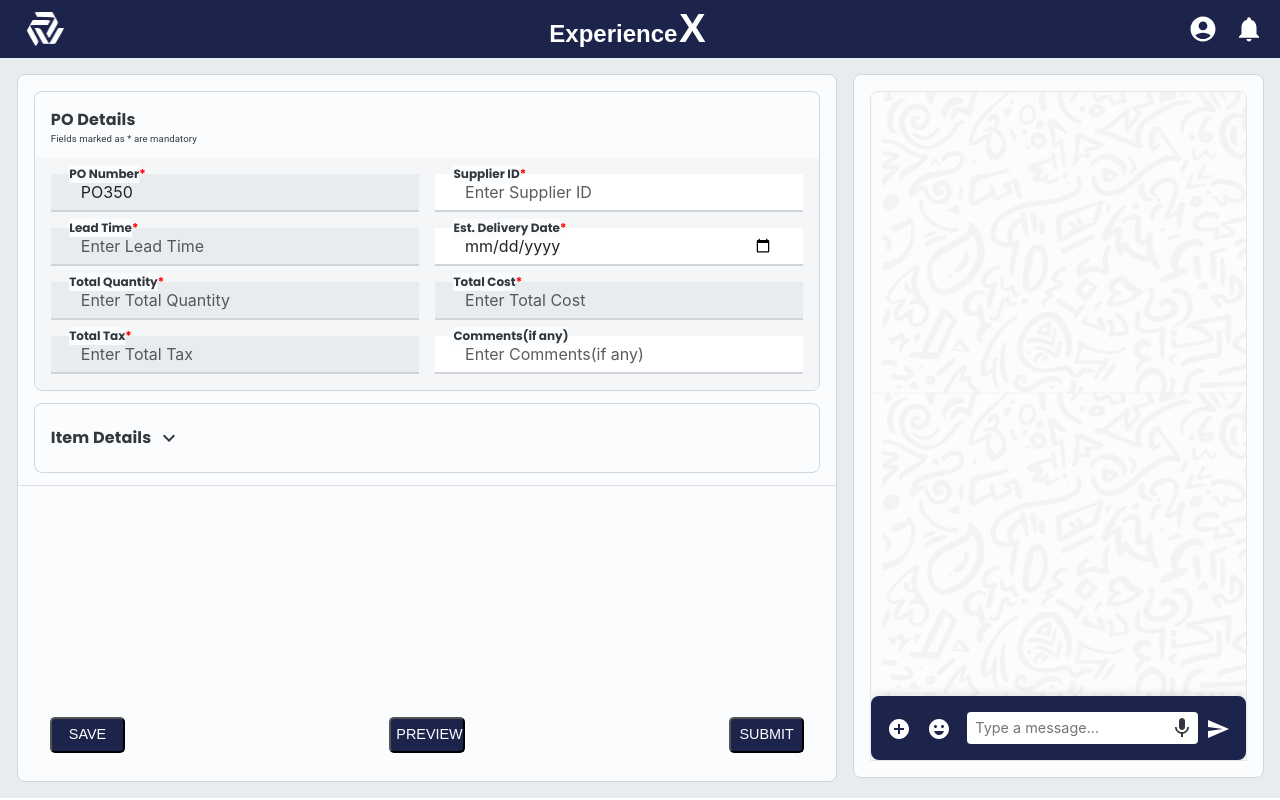
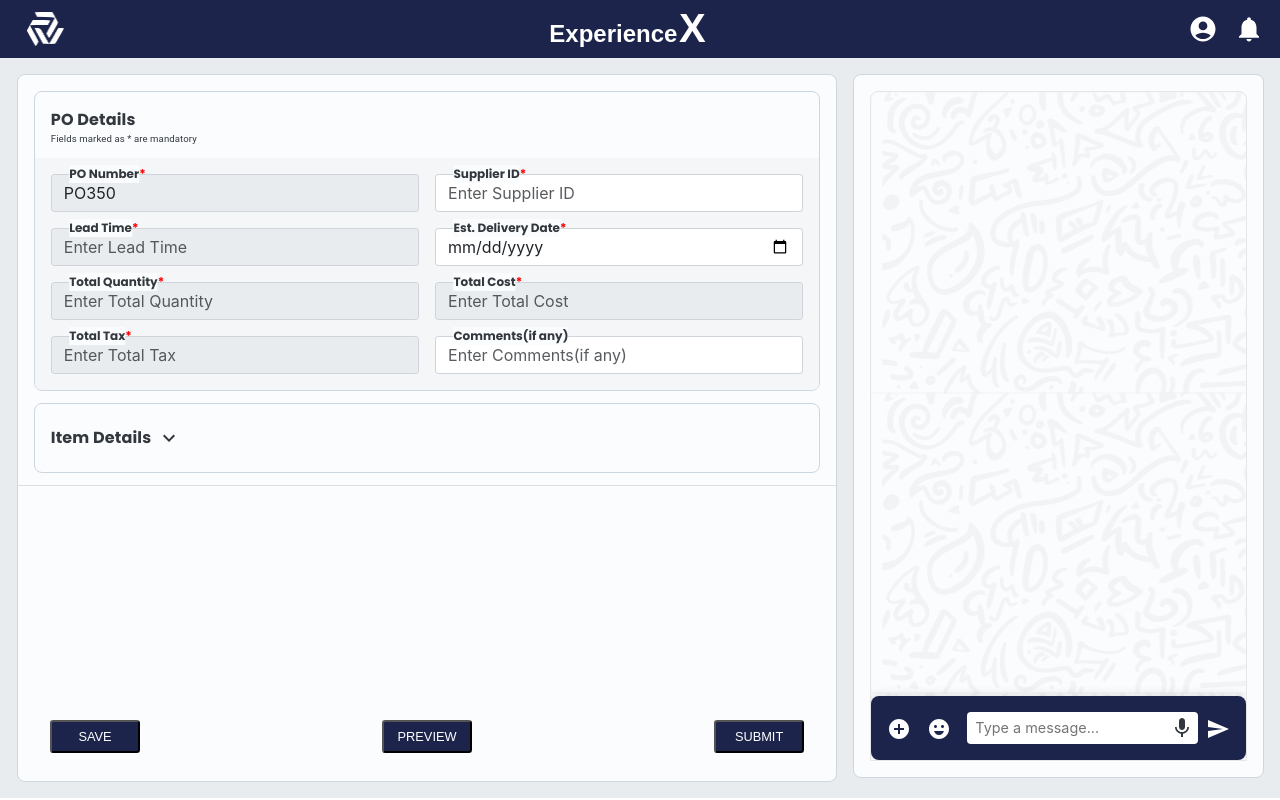
Before and after one commit to bonyvin/ChatbotFrontend, a React (Create React App) app: page /poChatbot in a window 1280 px wide. Built offline with nearby package versions, Linux system fonts and the light colour scheme; what @react-pdf/renderer would draw is missing.

Commit message:
Fixed Input Styling

```diff
--- a/src/styles/DynamicCutoutInput.css
+++ b/src/styles/DynamicCutoutInput.css
@@ -30,8 +30,8 @@
 
 .form-control {
   border: none;
-  border-radius: 0;
-  border-bottom: 2px solid #ced4da;
+  border-radius: 0.2rem;
+  border: 0.08rem solid #ced4da;
   /* box-shadow: 0 2px 5px rgba(0, 0, 0, 0.1);  */
   /* Adjust shadow as needed */
 }
@@ -63,11 +63,6 @@
 #formGroup {
 }
 
-.input-with-icons {
-  padding-left: 30px; /* Space for the start icon */
-  padding-right: 30px; /* Space for the end icon */
-}
-
 .input-icon {
   position: absolute;
   top: 50%;
@@ -83,6 +78,6 @@
 }
 
 .input-with-icons {
-  padding-left: 30px;
-  padding-right: 30px;
+  padding-left: 0.75rem;
+  padding-right: 0.75rem;
 }
--- a/src/styles/Overall.css
+++ b/src/styles/Overall.css
@@ -1,10 +1,25 @@
 .custom-button {
-    width: 10%;
+    width: 100%; /* Default for small screens */
+    max-width: 150px; /* Optional max width */
     background-color: #1C244B;
     font-family: "Varela Round", sans-serif;
     color: white;
-    padding: 5px;
-    border-radius: 5px;
-    font-size: 0.9rem;
+    padding: 0.3125rem;
+    border-radius: 0.2rem;
+    font-size: 0.8rem;
+    box-sizing: border-box;
+}
 
+/* Medium screens */
+@media (min-width: 600px) {
+    .custom-button {
+        width: 30%;
+    }
 }
+
+/* Large screens */
+@media (min-width: 1024px) {
+    .custom-button {
+        width: 12%;
+    }
+}
```
